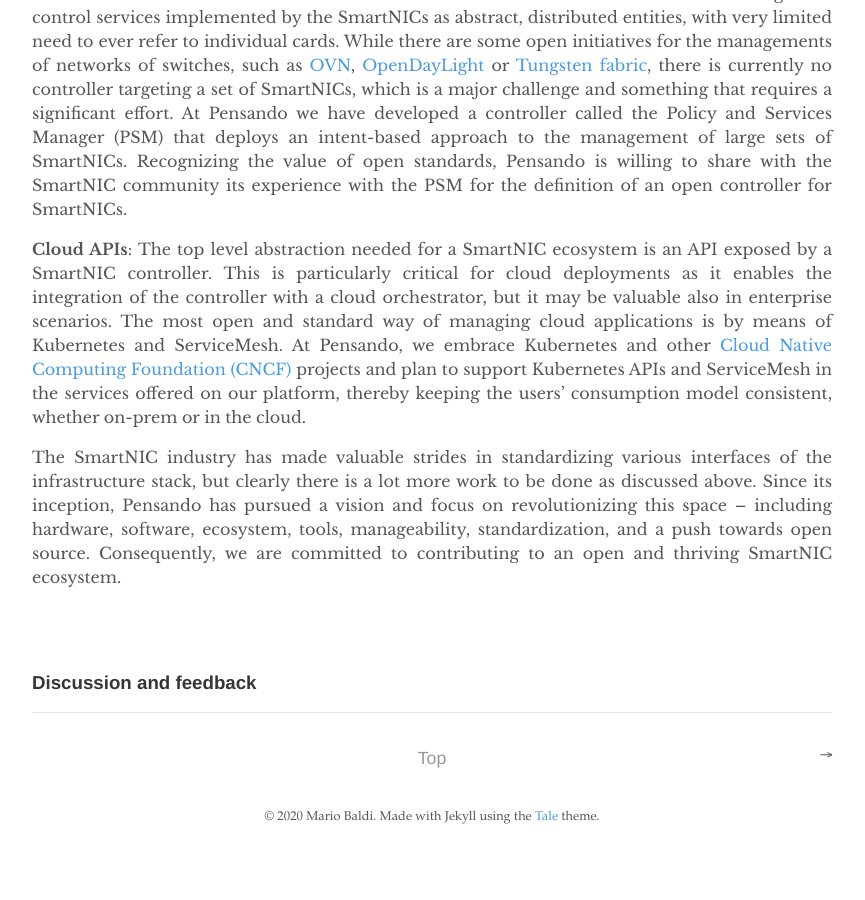
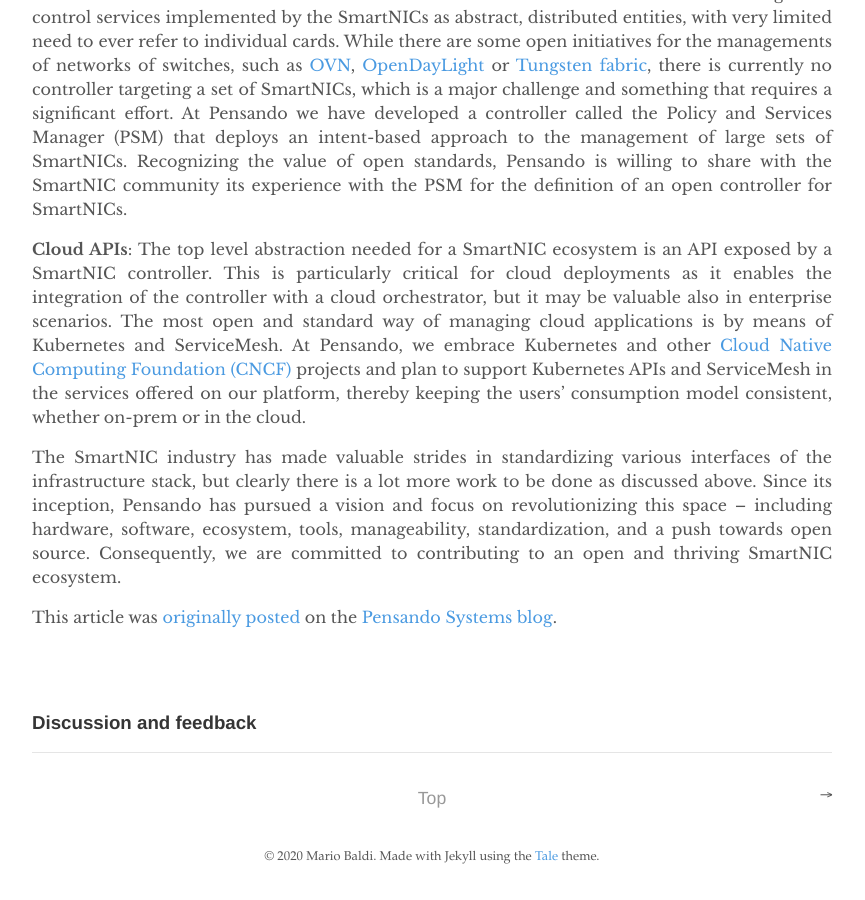
Before and after one commit to mariobaldi/mariobaldi.github.io, a Jekyll site: the page built from _posts/2020-10-12-smartNIC-standardization.md, in a window 1280 px wide and 900 px high, scrolled down 2854 px. Shown: the whole window, without its empty margins (208-1073 px from the left). Built offline with Jekyll 4.4.1, drawn with Linux system fonts in a browser that asks for light colours; comment, search, counter and statistics services are not loaded; before the commit the page ends 3714 px from its top, so only the background shows below that.

Commit message:
Update 2020-10-12-smartNIC-standardization.md
Added link to original post

```diff
--- a/_posts/2020-10-12-smartNIC-standardization.md
+++ b/_posts/2020-10-12-smartNIC-standardization.md
@@ -32,3 +32,5 @@
 **Cloud APIs**: The top level abstraction needed for a SmartNIC ecosystem is an API exposed by a SmartNIC controller. This is particularly critical for cloud deployments as it enables the integration of the controller with a cloud orchestrator, but it may be valuable also in enterprise scenarios. The most open and standard way of managing cloud applications is by means of Kubernetes and ServiceMesh. At Pensando, we embrace Kubernetes and other [Cloud Native Computing Foundation (CNCF)](https://www.cncf.io/) projects and plan to support Kubernetes APIs and ServiceMesh in the services offered on our platform, thereby keeping the users’ consumption model consistent, whether on-prem or in the cloud.
 
 The SmartNIC industry has made valuable strides in standardizing various interfaces of the infrastructure stack, but clearly there is a lot more work to be done as discussed above. Since its inception, Pensando has pursued a vision and focus on revolutionizing this space – including hardware, software, ecosystem, tools, manageability, standardization, and a push towards open source. Consequently, we are committed to contributing to an open and thriving SmartNIC ecosystem.
+
+This article was [originally posted](https://pensando.io/a-chat-about-forwarding/) on the [Pensando Systems](https://pensando.io/) [blog](https://pensando.io/blog/).
```
